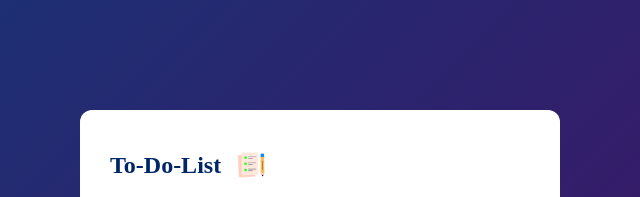
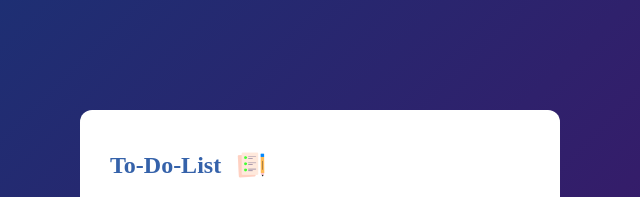
Before and after one commit to Niketansinha1530/HTML-CSS-AND-JAVASCRIPT-PROJECT, a plain HTML site: page toDoList/index.html in a window 1280 px wide. Shown: the top 197 px of the page, 320-960 px from the left. Drawn offline with Linux system fonts and the light colour scheme.

Commit message:
change color

```diff
--- a/toDoList/style.css
+++ b/toDoList/style.css
@@ -24,7 +24,7 @@ html,body{
     padding: 40px 30px 70px;
 }
 .todo-app h2{
-    color:#002765 ;
+    color:#3562aa ;
     display: flex;
     align-items:center;
     margin-bottom: 20px;
```
